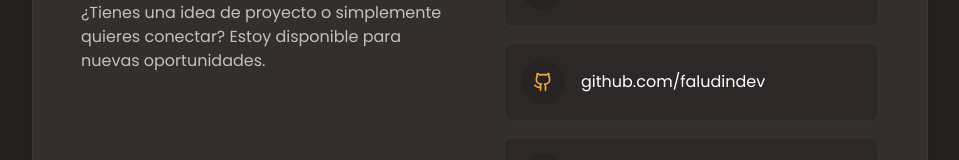
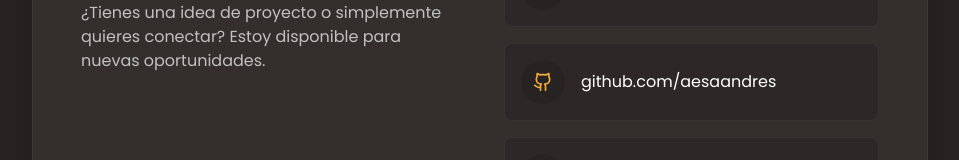
Before and after one commit to Aesaandres/faludindev-web, a Next.js app: page / in a window 1280 px wide. Shown: the part 2884-3044 px from the top of the page, without its empty margins (160-1119 px from the left). Built offline with nearby package versions, Linux system fonts and the light colour scheme.

Commit message:
cambio de nombre

```diff
--- a/app/components/contact.tsx
+++ b/app/components/contact.tsx
@@ -39,7 +39,7 @@ export default function Contact() {
                   <div className="p-3 bg-primary rounded-full text-segundary group-hover:scale-110 transition-transform">
                     <Github size={20} />
                   </div>
-                  <span className="font-medium">github.com/faludindev</span>
+                  <span className="font-medium">github.com/aesaandres</span>
                 </a>
 
                 <a href="www.linkedin.com/in/andres-sanchez-6266701a0" className="flex items-center space-x-4 text-cuaternary hover:text-brand-accent transition-colors p-4 bg-primary/50 rounded-lg border border-cuaternary/5 hover:border-segundary/30 group">
```
